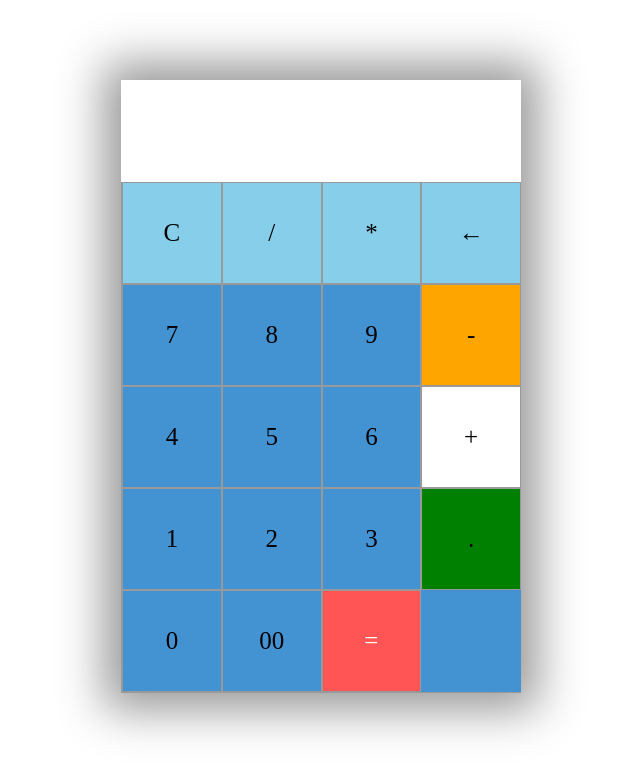
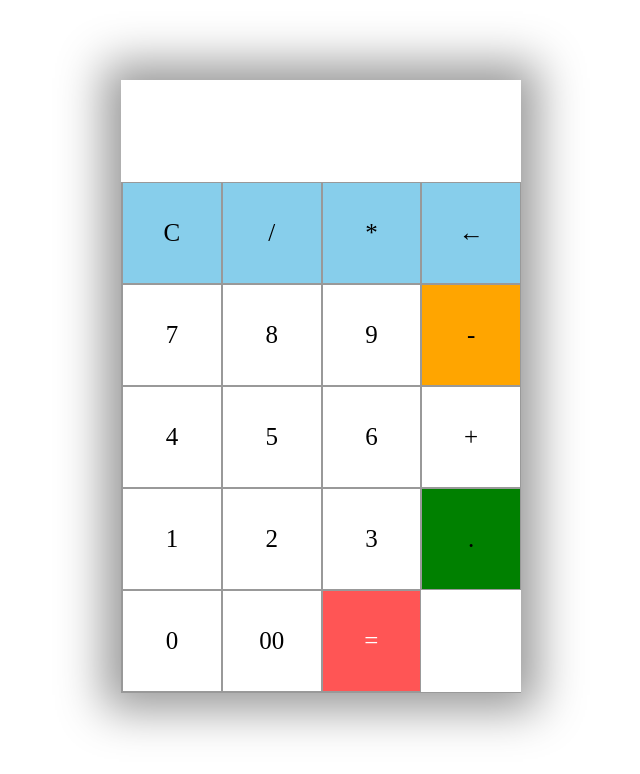
Before and after one commit to subustark/Day15-Calculator, a plain HTML site: page index.html in a window 1280 px wide. Shown: the whole page, without its empty margins (319-959 px from the left). Drawn offline with Linux system fonts and the light colour scheme.

Commit message:
Update style.css

```diff
--- a/style.css
+++ b/style.css
@@ -17,7 +17,7 @@
     border-bottom: 1px solid #999;
     border-left: 1px solid#999;
     grid-template-columns: 1fr 1fr 1fr 1fr;
-    background-color: rgb(67, 146, 210);
+    background-color: white;
 }
 
 .buttons > div {
```
